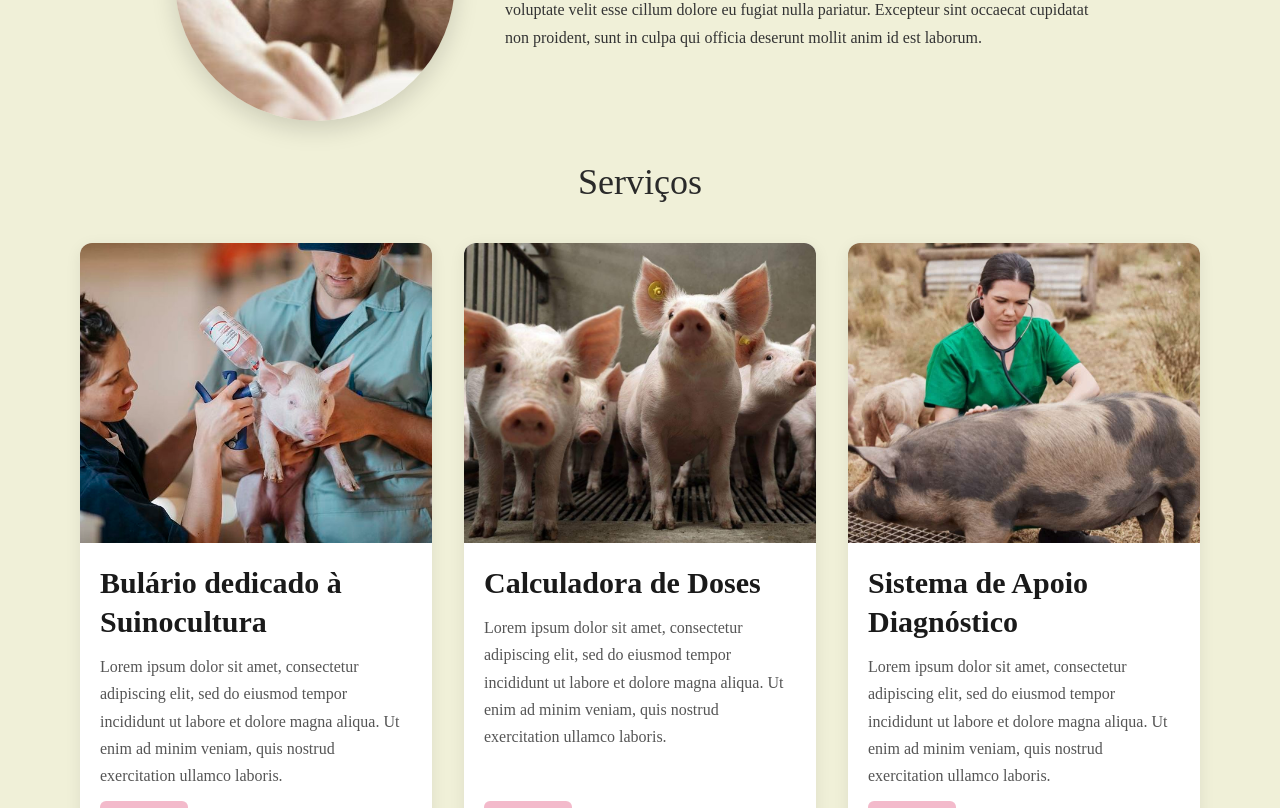
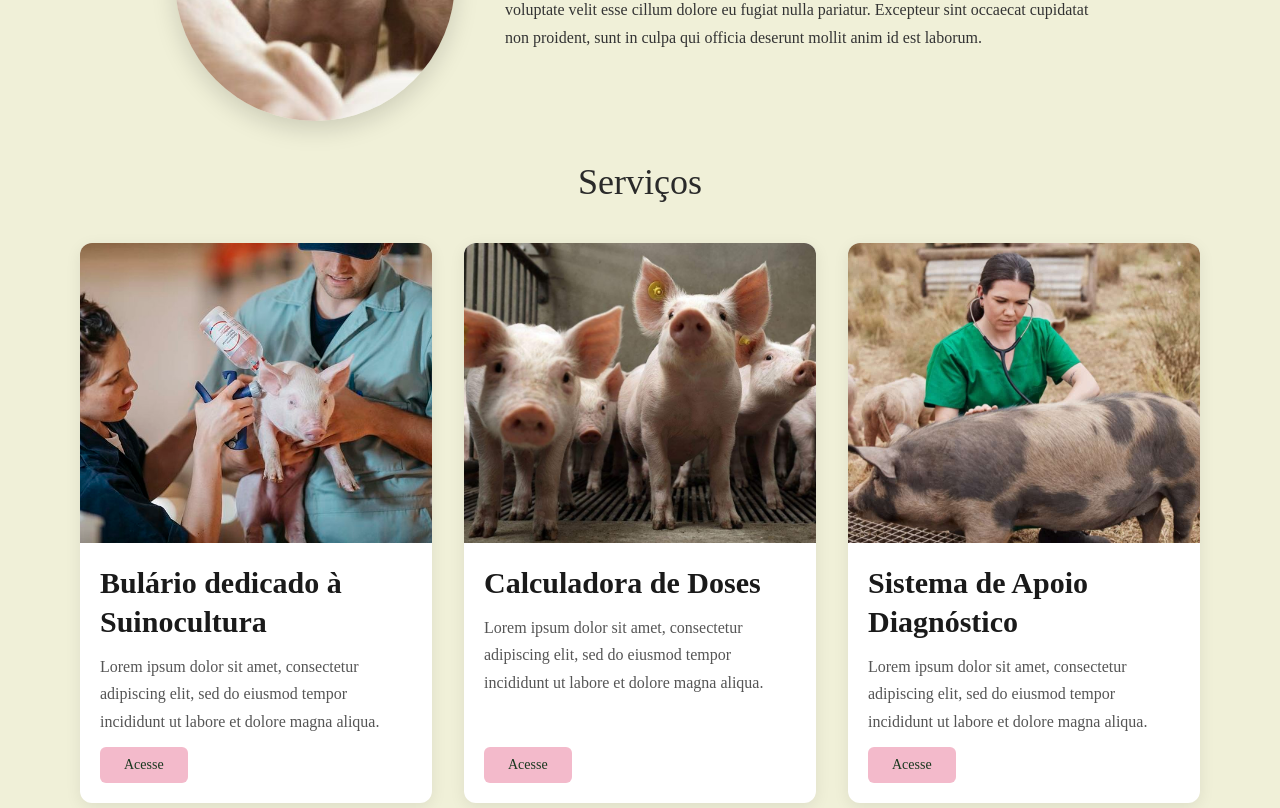
Before and after one commit to mariaacaetano/swine_project, a React app in the folder frontend/: page / in a window 1280 px wide. Shown: the part 700-1508 px from the top of the page. Built offline with nearby package versions, Linux system fonts and the light colour scheme; the HTML template or start-up script is replaced by a standard one.

Commit message:
inserção de efeitos na home

```diff
--- a/frontend/src/components/Header/Header.jsx
+++ b/frontend/src/components/Header/Header.jsx
@@ -1,8 +1,18 @@
 import { useState } from "react"
+import { Link, useNavigate } from "react-router-dom"
 import "./Header.css"
 
 function Header() {
   const [menuOpen, setMenuOpen] = useState(false)
+  const navigate = useNavigate()
+
+  const handleServicos = (e) => {
+    e.preventDefault()
+    navigate("/")
+    setTimeout(() => {
+      document.getElementById("servicos")?.scrollIntoView({ behavior: "smooth" })
+    }, 100) // pequeno delay para a página carregar antes de scrollar
+  }
 
   return (
     <header className="header">
@@ -13,9 +23,9 @@ function Header() {
         </div>
 
         <div className="navbar-items">
-          <a href="#">home</a>
-          <a href="#">serviços</a>
-          <a href="#">sobre nós</a>
+          <Link to="/">home</Link>
+          <a href="#servicos" onClick={handleServicos}>serviços</a>
+          <Link to="/sobre">sobre nós</Link>
         </div>
 
         <div className="navbar-login">
@@ -23,7 +33,6 @@ function Header() {
           <div className="user-icon">👤</div>
         </div>
 
-        {/* Botão hamburguer — só aparece no mobile */}
         <button
           className="hamburger"
           onClick={() => setMenuOpen(!menuOpen)}
@@ -36,11 +45,10 @@ function Header() {
 
       </nav>
 
-      {/* Menu mobile expandido */}
       <div className={`mobile-menu ${menuOpen ? "open" : ""}`}>
-        <a href="#" onClick={() => setMenuOpen(false)}>home</a>
-        <a href="#" onClick={() => setMenuOpen(false)}>serviços</a>
-        <a href="#" onClick={() => setMenuOpen(false)}>sobre nós</a>
+        <Link to="/" onClick={() => setMenuOpen(false)}>home</Link>
+        <a href="#servicos" onClick={(e) => { handleServicos(e); setMenuOpen(false) }}>serviços</a>
+        <Link to="/sobre" onClick={() => setMenuOpen(false)}>sobre nós</Link>
         <a href="#" onClick={() => setMenuOpen(false)}>Faça seu login</a>
       </div>
 
--- a/frontend/src/pages/Home.css
+++ b/frontend/src/pages/Home.css
@@ -1,6 +1,26 @@
 .home {
   background-color: #F0F0D8;
 }
+
+html {
+  scroll-behavior: smooth;
+}
+
+/* ── ANIMAÇÃO DE SCROLL ── */
+.reveal {
+  opacity: 0;
+  transform: translateY(40px);
+  transition: opacity 0.7s ease, transform 0.7s ease;
+}
+
+.reveal.visible {
+  opacity: 1;
+  transform: translateY(0);
+}
+
+/* delay para os cards entrarem em sequência */
+.reveal:nth-child(2) { transition-delay: 0.15s; }
+.reveal:nth-child(3) { transition-delay: 0.30s; }
 
 /* ── TAGLINE ── */
 .home-tagline {
--- a/frontend/src/pages/Home.jsx
+++ b/frontend/src/pages/Home.jsx
@@ -1,16 +1,33 @@
+import { useEffect } from "react"
 import "./Home.css"
 
 function Home() {
+
+  useEffect(() => {
+    const observer = new IntersectionObserver(
+      (entries) => {
+        entries.forEach((entry) => {
+          if (entry.isIntersecting) {
+            entry.target.classList.add("visible")
+          }
+        })
+      },
+      { threshold: 0.15 }
+    )
+
+    document.querySelectorAll(".reveal").forEach((el) => observer.observe(el))
+
+    return () => observer.disconnect()
+  }, [])
+
   return (
     <main className="home">
 
-      {/* ── TAGLINE ── */}
-      <section className="home-tagline">
+      <section className="home-tagline reveal">
         Uma solução dedicada à Suinocultura.
       </section>
 
-      {/* ── SOBRE ── */}
-      <section className="home-about">
+      <section className="home-about reveal">
         <img
           src="/about_pig.jpg"
           alt="Suínos no campo"
@@ -26,45 +43,41 @@ function Home() {
         </p>
       </section>
 
-      {/* ── SERVIÇOS ── */}
-      <section className="home-services">
+      <section className="home-services reveal" id="servicos">
         <h2>Serviços</h2>
         <div className="services-grid">
 
-          <div className="service-card">
+          <div className="service-card reveal">
             <img src="/service_bulario.jpg" alt="Bulário" />
             <div className="service-card-body">
               <h3>Bulário dedicado à Suinocultura</h3>
               <p>
                 Lorem ipsum dolor sit amet, consectetur adipiscing elit, sed do
-                eiusmod tempor incididunt ut labore et dolore magna aliqua. Ut enim
-                ad minim veniam, quis nostrud exercitation ullamco laboris.
+                eiusmod tempor incididunt ut labore et dolore magna aliqua.
               </p>
               <a href="#">Acesse</a>
             </div>
           </div>
 
-          <div className="service-card">
+          <div className="service-card reveal">
             <img src="/service_calculadora.jpg" alt="Calculadora de Doses" />
             <div className="service-card-body">
               <h3>Calculadora de Doses</h3>
               <p>
                 Lorem ipsum dolor sit amet, consectetur adipiscing elit, sed do
-                eiusmod tempor incididunt ut labore et dolore magna aliqua. Ut enim
-                ad minim veniam, quis nostrud exercitation ullamco laboris.
+                eiusmod tempor incididunt ut labore et dolore magna aliqua.
               </p>
               <a href="#">Acesse</a>
             </div>
           </div>
 
-          <div className="service-card">
+          <div className="service-card reveal">
             <img src="/service_diagnostico.jpg" alt="Sistema de Apoio Diagnóstico" />
             <div className="service-card-body">
               <h3>Sistema de Apoio Diagnóstico</h3>
               <p>
                 Lorem ipsum dolor sit amet, consectetur adipiscing elit, sed do
-                eiusmod tempor incididunt ut labore et dolore magna aliqua. Ut enim
-                ad minim veniam, quis nostrud exercitation ullamco laboris.
+                eiusmod tempor incididunt ut labore et dolore magna aliqua.
               </p>
               <a href="#">Acesse</a>
             </div>
```
